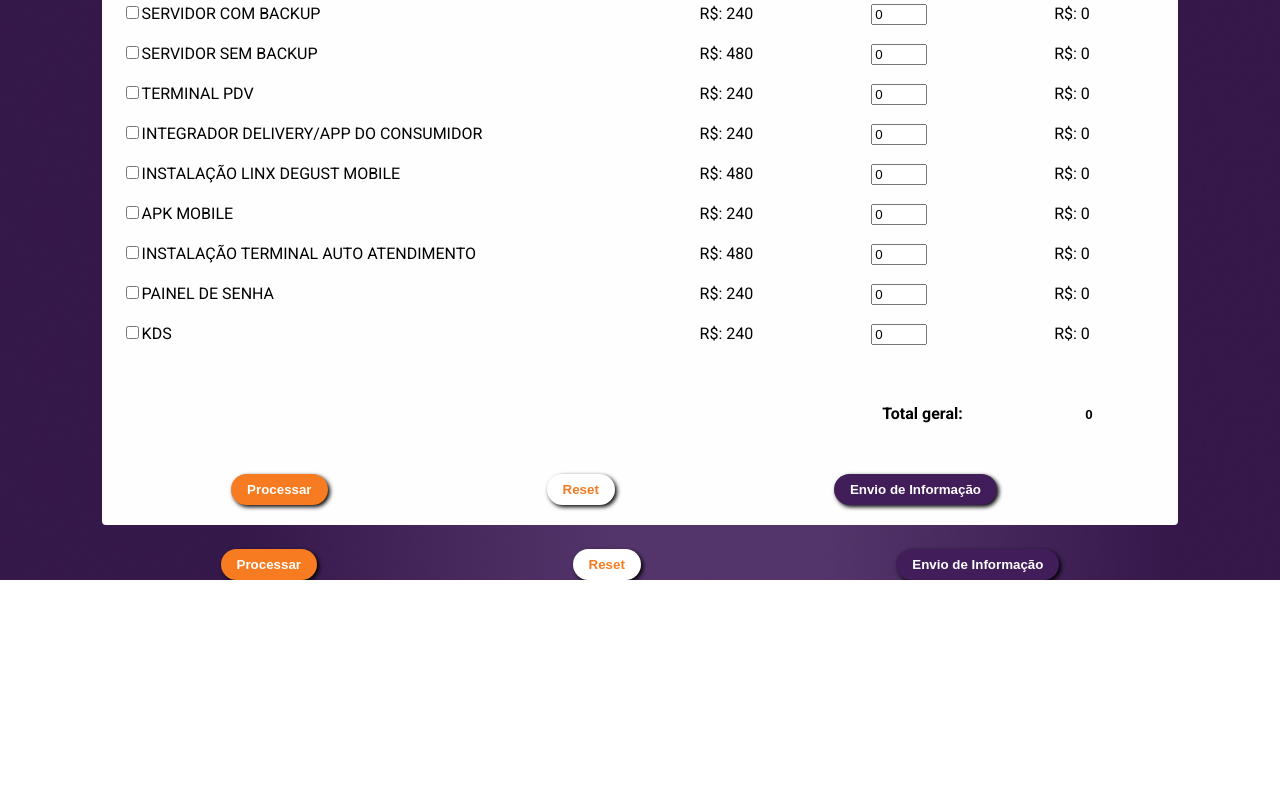
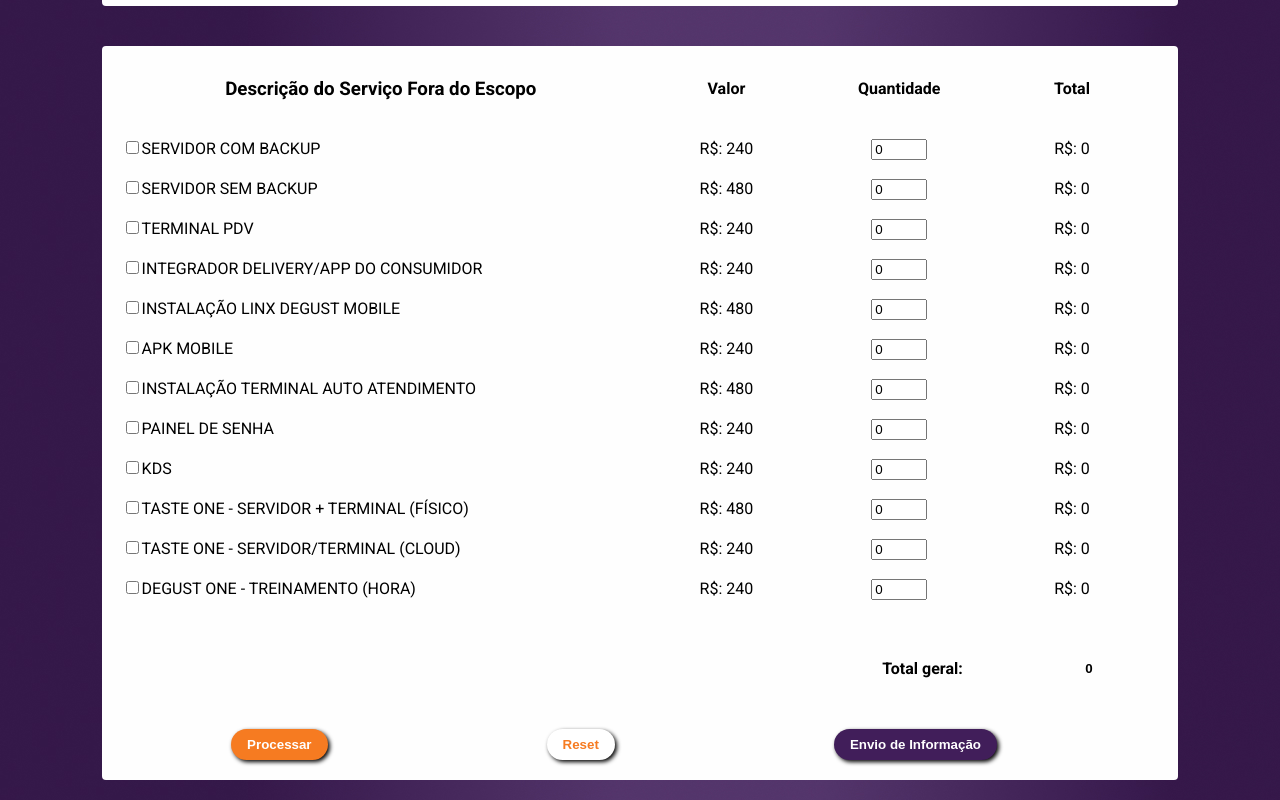
Before and after one commit to AIemao/fora-do-escopo-react, a React (Vite) app: page / in a window 1280 px wide. Shown: the part 469-1269 px from the top of the page. Before the commit the page ends 1049 px from the top, so only its background shows below. Built offline with nearby package versions, Linux system fonts and the light colour scheme.

Commit message:
refactor: main form

```diff
--- a/src/pages/Form.jsx
+++ b/src/pages/Form.jsx
@@ -1,6 +1,5 @@
 import { useRef, useState } from "react";
 import { useForm } from "react-hook-form";
-import FormButtons from "../components/FormButtons/FormButtons";
 import ModalConfigInfo from "../components/ModalConfigInfo/ModalConfigInfo";
 import ModalMailSend from "../components/ModalMailSend/ModalMailSend";
 import ServiceForm from "../components/ServiceForm/ServiceForm";
@@ -33,6 +32,9 @@
     },
     { id: 8, label: "PAINEL DE SENHA", value: 240.0, quantity: 0 },
     { id: 9, label: "KDS", value: 240.0, quantity: 0 },
+    { id: 10, label: "TASTE ONE - SERVIDOR + TERMINAL (FÍSICO)", value: 480.0, quantity: 0 },
+    { id: 11, label: "TASTE ONE - SERVIDOR/TERMINAL (CLOUD)", value: 240.0, quantity: 0 },
+    { id: 12, label: "DEGUST ONE - TREINAMENTO (HORA)", value: 240.0, quantity: 0 },
   ]);
   const [, setSelectedItems] = useState([]);
   const [total, setTotal] = useState(0);
@@ -330,6 +332,9 @@
       },
       { id: 8, label: "PAINEL DE SENHA", value: 240.0, quantity: 0 },
       { id: 9, label: "KDS", value: 240.0, quantity: 0 },
+      { id: 10, label: "TASTE ONE - SERVIDOR + TERMINAL (FÍSICO)", value: 480.0, quantity: 0 },
+      { id: 11, label: "TASTE ONE - SERVIDOR/TERMINAL (CLOUD)", value: 240.0, quantity: 0 },
+      { id: 12, label: "DEGUST ONE - TREINAMENTO (HORA)", value: 240.0, quantity: 0 },
     ]);
     const resetItems = items.map((item) => ({ ...item, quantity: 0 }));
     setItems(resetItems);
@@ -365,8 +370,6 @@
           items={items}
           handleQuantityChange={handleQuantityChange}
           total={total}
-        />
-        <FormButtons
           handleOpenModal={handleOpenModal}
           handleReset={handleReset}
           handleOpenEnvioInformacaoModal={handleOpenEnvioInformacaoModal}
--- a/src/pages/Form.module.css
+++ b/src/pages/Form.module.css
@@ -4,8 +4,6 @@
   align-items: center;
 
   margin-top: 5px;
-  width: 100vw;
-  height: 100vh;
 }
 
 .form {
```
